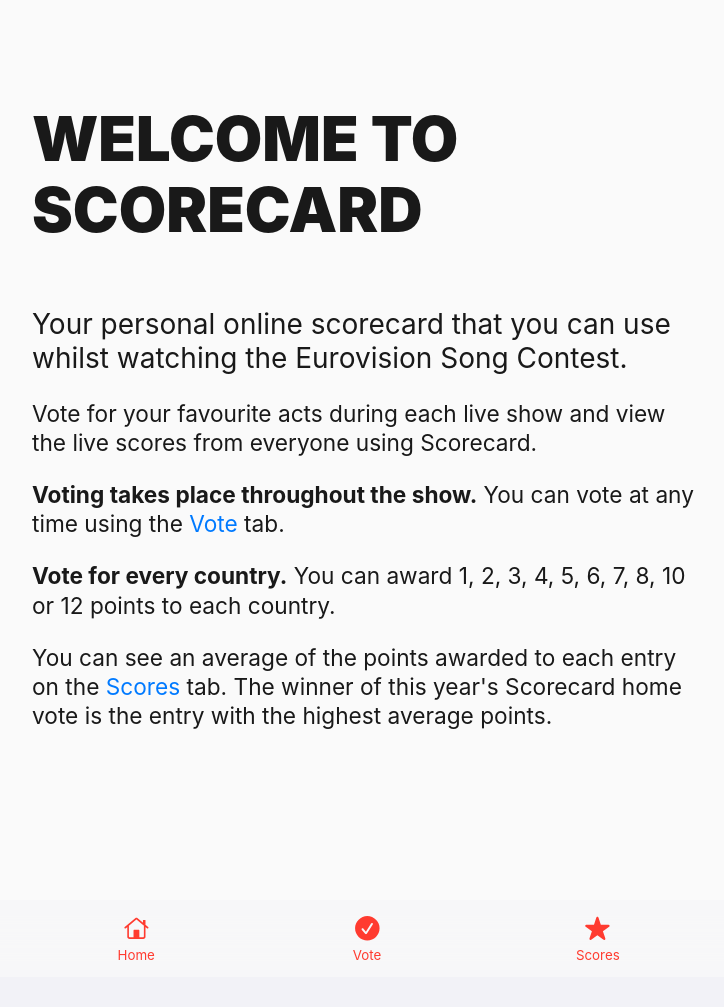
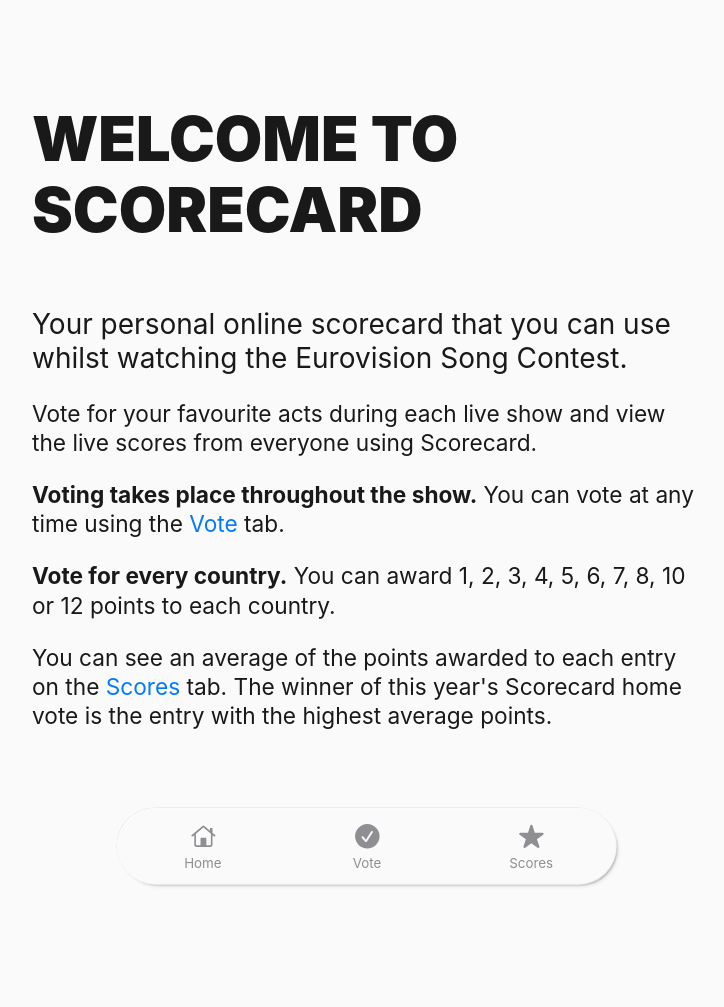
Before and after one commit to johnpeart/scorecard, a Jekyll site: the page built from index.html, in a window 1280 px wide. Shown: the whole page, without its empty margins (273-997 px from the left). Built offline with Jekyll 4.4.1, drawn with Linux system fonts in a browser that asks for light colours; comment, search, counter and statistics services are not loaded; before the commit the page ends 977 px from its top, so only the background shows below that.

Commit message:
Update all styles

```diff
--- a/_data/dates.yml
+++ b/_data/dates.yml
@@ -1,5 +1,5 @@
 - event: test
-  date: 18-4-2025 # NOW
+  date: 19-4-2025 # NOW
 
 - event: semifinal1
   date: 13-5-2025 # Tue May 13 2024
--- a/_includes/interface/sidebar.html
+++ /dev/null
@@ -1,62 +0,0 @@
-
-<section id="app-sidebar">
-
-    <nav id="sidebar-navigation">
-
-        <ul id="sidebar-navigation-buttons" class="sidebar">
-
-            <li class="menu-item">
-                <a class="menu-item--button" id="button-home" data-status="active" href="#home">
-                    {% include interface/icon-home.svg %}
-
-                    <span class="label">Home</span>
-                </a>
-            </li>
-
-            <li class="menu-item">
-                <a class="menu-item--button" id="button-vote" data-status="false" href="#vote">
-                    {% include interface/icon-vote.svg %}
-                    <span class="label">Vote</span>
-                </a>
-            </li>
-
-            <li class="menu-item">
-                <a class="menu-item--button" id="button-scores" data-status="false" href="#scores">
-                    {% include interface/icon-scores.svg %}
-                    <span class="label">Scores</span>
-                </a>
-            </li>
-
-            <!-- <li class="menu-item hidden-tablet">
-                <a class="menu-item--button" id="button-more" data-status="false" href="#more">
-                    {% include interface/icon-more.svg %}
-                    <span class="label">More</span>
-                </a>
-            </li>
-
-            <li class="menu-item tablet-only">
-                <a class="menu-item--button" id="button-all-entries" data-status="false" href="#all-entries">
-                    {% include interface/icon-all-entries.svg %}
-                    <span class="label">All entries</span>
-                </a>
-            </li>
-
-            <li class="menu-item tablet-only">
-                <a class="menu-item--button" id="button-upcoming-shows" data-status="false" href="#upcoming-shows">
-                    {% include interface/icon-upcoming-shows.svg %}
-                    <span class="label">Shows</span>
-                </a>
-            </li>
-
-            <li class="menu-item tablet-only">
-                <a class="menu-item--button" id="button-about" data-status="false" href="#about">
-                    {% include interface/icon-about.svg %}
-                    <span class="label">About</span>
-                </a>
-            </li> -->
-
-        </ul>
-
-    </nav>
-
-</section>
--- a/_layouts/app.html
+++ b/_layouts/app.html
@@ -15,13 +15,43 @@
       data-event=""
     >
 
-
       <section id="app-panel">
 
 
       </section>
 
-      {% include interface/sidebar.html %}
+      <section id="app-tabbar">
+
+          <nav id="navigation">
+
+              <ul id="navigation-buttons" class="sidebar">
+
+                  <li class="menu-item">
+                      <a class="menu-item--button" id="button-home" data-status="active" href="#home">
+                          {% include interface/icon-home.svg %}
+                          <span class="label">Home</span>
+                      </a>
+                  </li>
+
+                  <li class="menu-item">
+                      <a class="menu-item--button" id="button-vote" data-status="false" href="#vote">
+                          {% include interface/icon-vote.svg %}
+                          <span class="label">Vote</span>
+                      </a>
+                  </li>
+
+                  <li class="menu-item">
+                      <a class="menu-item--button" id="button-scores" data-status="false" href="#scores">
+                          {% include interface/icon-scores.svg %}
+                          <span class="label">Scores</span>
+                      </a>
+                  </li>
+
+              </ul>
+
+          </nav>
+
+      </section>
 
     </section>
 
--- a/_sass/components/_sidebar.scss
+++ b/_sass/components/_tabs.scss
@@ -1,32 +1,18 @@
+section#app-tabbar {
+  display: block;
+  position: sticky;
+  top: auto;
+  bottom: 0;
 
-
-section#app-sidebar {
-  display: block;
-  @include supports-sticky() {
-    top: auto;
-    bottom: 0;
-    -webkit-backdrop-filter: blur(20px);
-            backdrop-filter: blur(20px);
-  }
-
-  background: var(--systemBackgroundTransparent);
   padding: env(safe-area-inset-top) env(safe-area-inset-right) env(safe-area-inset-bottom) env(safe-area-inset-left);
 
   width: 100vw;
   z-index: 999999;
 }
 
-section#app[data-sidebar='hide'] section#app-sidebar {
-  @include tablet() {
-    display: none;
-  }
-}
+section#app-tabbar nav#navigation {
 
-section#app[data-sidebar='hide'] {
-
-}
-
-section#app-sidebar nav#sidebar-navigation {
+  padding: 15px;
 
 	h1 {
 		@extend h2;
@@ -36,12 +22,20 @@
 
 		display: grid;
 
+    @include material(
+      $depth: 1,
+      $inset: false,
+      $radius: 45px,
+      $bg: var(--systemBackgroundTransparent),
+      $blur: true
+    );
+
 		padding: $container-padding * 0.5;
 		grid-gap: $container-padding * 0.5;
 		grid-template-rows: auto;
 		grid-template-columns: repeat(3, 1fr);
 		width: 100%;
-		@include toggleSizes(max-width, 100vw, 100vw, 600px, 700px, 1000px);
+		@include toggleSizes(max-width, 100vw, 100vw, 400px, 500px, 600px);
 
 		margin: 0 auto;
 
@@ -54,16 +48,6 @@
           display: none
         }
       }
-	}
-
-	hr.menu-separator {
-		@include phone {
-			display: none;
-		}
-		border: none;
-		border-top: 1px solid;
-		width: 100%;
-		border-color: var(--systemBlue);
 	}
 
   a.menu-item--button {
@@ -80,24 +64,20 @@
 		justify-items: center;
 		grid-gap: $container-padding * 0.5;
 
-
-		border-radius: 5pt;
-
 		padding: $container-padding * 0.5;
 		width: 100%;
 
-		color: var(--systemSidebarBackgroundHover);
+		color: var(--systemGray1);
 		path {
-			fill: var(--systemSidebarBackgroundHover);
+			fill: var(--systemGray1);
 		}
 
 		&:hover {
-			color: var(--systemSidebarForegroundHover);
-			background: var(--systemSidebarBackgroundHover);
-            text-decoration: none;
+      text-decoration: none;
+      color: var(--systemSidebarBackgroundHover);
 
 			path {
-				fill: var(--systemWhite);
+				fill: var(--systemSidebarForegroundActive);
 			}
 		}
 		&:focus {
@@ -113,9 +93,17 @@
 		&:active,
 		&.active,
 		&[data-status="active"] {
-			color: var(--systemSidebarForegroundActive);
-			background: var(--systemSidebarBackgroundActive);
+
+      @include material(
+        $depth: 1,
+        $inset: false,
+        $radius: 45px,
+        $bg: var(--systemBackgroundTransparent),
+        $blur: true
+      );
+
       text-decoration: none;
+      color: var(--systemSidebarForegroundActive);
 
 			path {
 				fill: var(--systemSidebarForegroundActive);
--- a/_sass/global/_global.scss
+++ b/_sass/global/_global.scss
@@ -21,7 +21,7 @@
 	font-kerning: 			auto;
 	letter-spacing: 		normal;
 
-	background: var(--systemGray6);
+	background: var(--systemBackground);
 	color: var(--systemForeground);
 
 	@each $style, $sizes in $body {
@@ -33,7 +33,7 @@
 }
 
 body {
-	background: var(--systemGray6);
+    background: var(--systemBackground);
 	color: var(--systemForeground);
 	min-height: 100vh;
 }
--- /dev/null
+++ b/_sass/helpers/_material.scss
@@ -0,0 +1,67 @@
+@mixin material(
+    $depth: 1,
+    $inset: false,
+    $radius: #{$border-radius * 2},
+    $bg: var(--systemBackgroundTransparent),
+    $blur: false
+) {
+
+    background: $bg;
+
+    @if $radius != false {
+        border-radius:  $radius;
+    }
+
+    @if $depth == 1 {
+        @if $inset == true {
+            box-shadow:
+                .5px .5px 1px rgba(255,255,255,0.5),
+                -.5px -.5px 1px rgba(0,0,0,0.15),
+                inset .222px .222px .314px -.5px rgba(0,0,0,0.2),
+                inset .605px .605px .856px -1px rgba(0,0,0,0.18),
+                inset 1.329px 1.329px 1.88px -1.5px rgba(0,0,0,0.25),
+                inset 2.95px 2.95px 4.172px -2px rgba(0,0,0,0.10),
+                inset 2.5px 2.5px 3px -2.5px rgba(0,0,0,0.15),
+                -.5px -.5px 0 0 rgba(0,0,0,0.10);
+        } @else {
+            box-shadow:
+                inset .5px .5px 1px rgba(255,255,255,1),
+                inset -.5px -.5px 1px rgba(0,0,0,0.15),
+                .222px .222px .314px -.5px rgba(0,0,0,0.2),
+                .605px .605px .856px -1px rgba(0,0,0,0.18),
+                1.329px 1.329px 1.88px -1.5px rgba(0,0,0,0.25),
+                2.95px 2.95px 4.172px -2px rgba(0,0,0,0.10),
+                2.5px 2.5px 3px -2.5px rgba(0,0,0,0.15),
+                -.5px -.5px 0 0 rgba(0,0,0,0.10);
+        }
+    } @else if $depth == 2 {
+        @if $inset == true {
+            box-shadow:
+                1px 1px 1px 0 rgba(255,255,255,0.5),
+                -1px -1px 1px 0 rgba(0,0,0,0.15),
+                inset .444584px .444584px .628737px -1px rgba(0,0,0,0.26),
+                inset 1.21072px 1.21072px 1.71222px -1.5px rgba(0,0,0,0.247),
+                inset 2.6583px 2.6583px 3.75941px -2.25px rgba(0,0,0,0.23),
+                inset 5.90083px 5.90083px 8.34503px -3px rgba(0,0,0,0.192),
+                inset 10px 10px 21.2132px -3.75px rgba(0,0,0,0.056),
+                inset -.5px -.5px 0 0 rgba(0,0,0,0.05);
+        } @else {
+            box-shadow:
+                inset 1px 1px 1px 0 rgba(255,255,255,0.5),
+                inset -1px -1px 1px 0 rgba(0,0,0,0.15),
+                .444584px .444584px .628737px -1px rgba(0,0,0,0.26),
+                1.21072px 1.21072px 1.71222px -1.5px rgba(0,0,0,0.247),
+                2.6583px 2.6583px 3.75941px -2.25px rgba(0,0,0,0.23),
+                5.90083px 5.90083px 8.34503px -3px rgba(0,0,0,0.192),
+                10px 10px 21.2132px -3.75px rgba(0,0,0,0.056),
+                -.5px -.5px 0 0 rgba(0,0,0,0.05);
+        }
+    }
+
+
+    @if $blur == true {
+        -webkit-backdrop-filter: blur(20px);
+                backdrop-filter: blur(20px);
+    }
+
+}
--- a/assets/scripts/app.js
+++ b/assets/scripts/app.js
@@ -401,8 +401,11 @@
     // set the title of the document to the title of the route
     document.title = route.title;
     // set the button in the menu
-  	var menu = document.getElementById("sidebar-navigation-buttons");
+  	var menu = document.getElementById("navigation-buttons");
   	var buttons = document.getElementsByClassName("menu-item--button");
+    var homeTab = document.getElementById("button-home");
+    var voteTab = document.getElementById("button-vote");
+    var scoresTab = document.getElementById("button-scores");
 
   	for (var i = 0; i < buttons.length; i++) {
   		buttons[i].dataset.status = "false";
@@ -413,10 +416,15 @@
         .querySelector('meta[name="description"]')
         .setAttribute("content", route.description);
 
+    if (location == "home") {
+        homeTab.dataset.status = "active";
+    }
+
     if (location == "vote") {
         var app = document.getElementById("app");
         var event = checkCurrentEvent();
         var allEntries = getEntries();
+        voteTab.dataset.status = "active";
         setRunningOrder(allEntries, 'vote');
         checkIfVoted(allEntries);
     }
@@ -426,6 +434,7 @@
         buttonFullScreenToggle.addEventListener("click", toggleFullScreen);
         var event = checkCurrentEvent();
         var allEntries = getEntries();
+        scoresTab.dataset.status = "active";
         setRunningOrder(allEntries, 'scorecard');
         setRunningOrder(allEntries, 'scorecard-position');
         // Attach listener for current page
@@ -441,6 +450,7 @@
 
 // create a function that watches the hash and calls the urlLocationHandler
 window.addEventListener("hashchange", locationHandler);
+
 window.onload = function() {
 
   presence.on("value", (snap) => {
--- a/assets/styles/styles.scss
+++ b/assets/styles/styles.scss
@@ -14,11 +14,12 @@
 	"helpers/_animations",
 	"helpers/_breakpoints",
 	"helpers/_clearfix",
+	"helpers/_material",
 	"helpers/_screenreaders",
 	"helpers/_sticky",
 
 	"components/_buttons",
-	"components/_sidebar",
+	"components/_tabs",
 	"components/_scorecard",
 	"components/_voting",
 
```
